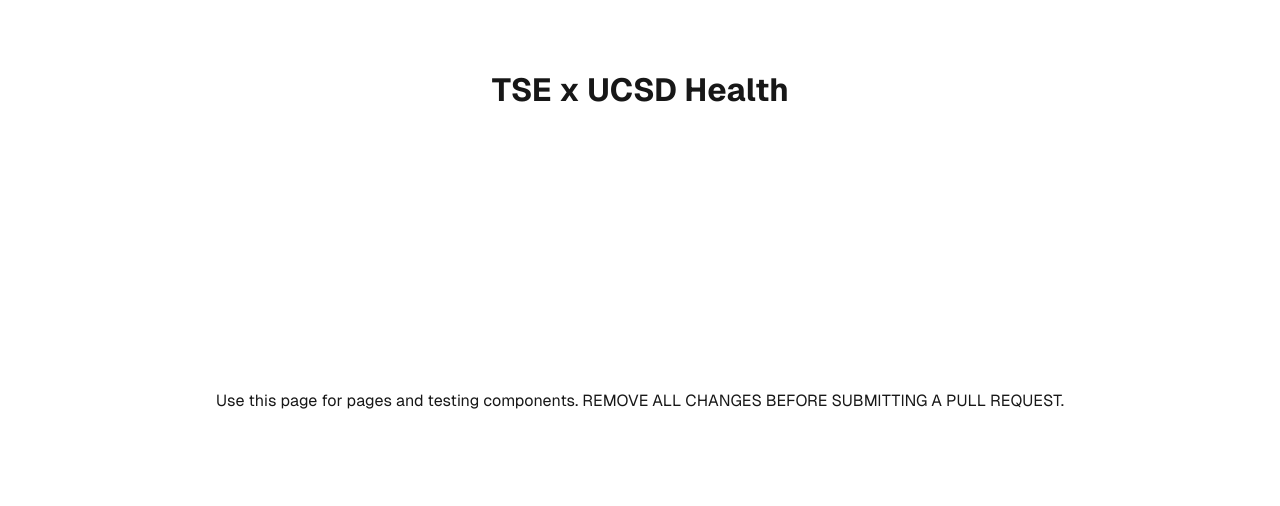
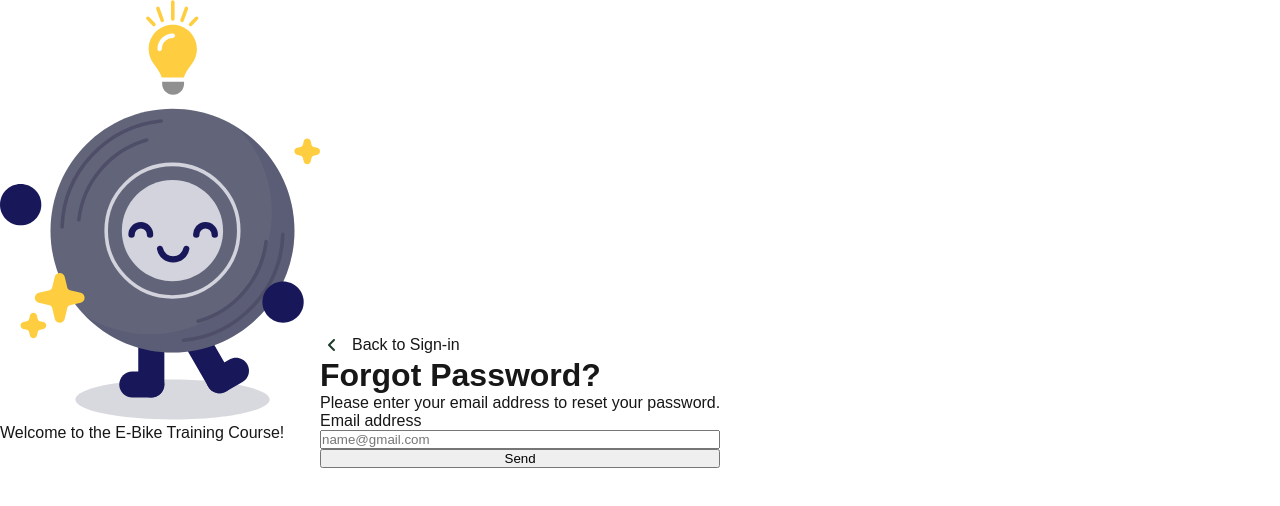
Before and after one commit to TritonSE/UCSD-Health-Gamified-Website, a Next.js app in the folder frontend/: page / in a window 1280 px wide. Shown: the top 506 px of the page. Built offline with nearby package versions, Linux system fonts and the light colour scheme.

Commit message:
Add backbone

```diff
--- /dev/null
+++ b/frontend/src/app/components/welcomePanel.tsx
@@ -0,0 +1,17 @@
+import Image from "next/image";
+import React from "react";
+
+import mascotImage from "../../../public/happy_mascot.svg";
+
+import styles from "./welcomePanel.module.css";
+
+const LeftSection: React.FC = () => {
+  return (
+    <div>
+      <Image src={mascotImage} alt="Mascot" />
+      <div>Welcome to the E-Bike Training Course!</div>
+    </div>
+  );
+};
+
+export default LeftSection;
--- a/frontend/src/app/page.module.css
+++ b/frontend/src/app/page.module.css
@@ -1,168 +1,28 @@
 .page {
-  --gray-rgb: 0, 0, 0;
-  --gray-alpha-200: rgba(var(--gray-rgb), 0.08);
-  --gray-alpha-100: rgba(var(--gray-rgb), 0.05);
-
-  --button-primary-hover: #383838;
-  --button-secondary-hover: #f2f2f2;
-
-  display: grid;
-  grid-template-rows: 20px 1fr 20px;
-  align-items: center;
-  justify-items: center;
-  min-height: 100svh;
-  padding: 80px;
-  gap: 64px;
-  font-family: var(--font-geist-sans);
+  width: 100vw;
+  height: 100vh;
+  display: flex;
+  flex-direction: row;
+  /* justify-content: space-between; */
 }
 
-@media (prefers-color-scheme: dark) {
-  .page {
-    --gray-rgb: 255, 255, 255;
-    --gray-alpha-200: rgba(var(--gray-rgb), 0.145);
-    --gray-alpha-100: rgba(var(--gray-rgb), 0.06);
-
-    --button-primary-hover: #ccc;
-    --button-secondary-hover: #1a1a1a;
-  }
+/* right side formatting */
+.right {
+  display: flex;
+  justify-content: center;
+  flex-direction: column;
+  height: 100%;
+  /* width: 50%; */
 }
 
-.main {
+/* back to sign-in */
+.back {
   display: flex;
-  flex-direction: column;
-  gap: 32px;
-  grid-row-start: 2;
+  align-items: center;
 }
 
-.main ol {
-  font-family: var(--font-geist-mono);
-  padding-left: 0;
-  margin: 0;
-  font-size: 14px;
-  line-height: 24px;
-  letter-spacing: -0.01em;
-  list-style-position: inside;
+.back img {
+  width: 1.5rem;
+  height: 1.5rem;
+  margin-right: 0.5rem;
 }
-
-.main li:not(:last-of-type) {
-  margin-bottom: 8px;
-}
-
-.main code {
-  font-family: inherit;
-  background: var(--gray-alpha-100);
-  padding: 2px 4px;
-  border-radius: 4px;
-  font-weight: 600;
-}
-
-.ctas {
-  display: flex;
-  gap: 16px;
-}
-
-.ctas a {
-  appearance: none;
-  border-radius: 128px;
-  height: 48px;
-  padding: 0 20px;
-  border: none;
-  border: 1px solid transparent;
-  transition:
-    background 0.2s,
-    color 0.2s,
-    border-color 0.2s;
-  cursor: pointer;
-  display: flex;
-  align-items: center;
-  justify-content: center;
-  font-size: 16px;
-  line-height: 20px;
-  font-weight: 500;
-}
-
-a.primary {
-  background: var(--foreground);
-  color: var(--background);
-  gap: 8px;
-}
-
-a.secondary {
-  border-color: var(--gray-alpha-200);
-  min-width: 180px;
-}
-
-.footer {
-  grid-row-start: 3;
-  display: flex;
-  gap: 24px;
-}
-
-.footer a {
-  display: flex;
-  align-items: center;
-  gap: 8px;
-}
-
-.footer img {
-  flex-shrink: 0;
-}
-
-/* Enable hover only on non-touch devices */
-@media (hover: hover) and (pointer: fine) {
-  a.primary:hover {
-    background: var(--button-primary-hover);
-    border-color: transparent;
-  }
-
-  a.secondary:hover {
-    background: var(--button-secondary-hover);
-    border-color: transparent;
-  }
-
-  .footer a:hover {
-    text-decoration: underline;
-    text-underline-offset: 4px;
-  }
-}
-
-@media (max-width: 600px) {
-  .page {
-    padding: 32px;
-    padding-bottom: 80px;
-  }
-
-  .main {
-    align-items: center;
-  }
-
-  .main ol {
-    text-align: center;
-  }
-
-  .ctas {
-    flex-direction: column;
-  }
-
-  .ctas a {
-    font-size: 14px;
-    height: 40px;
-    padding: 0 16px;
-  }
-
-  a.secondary {
-    min-width: auto;
-  }
-
-  .footer {
-    flex-wrap: wrap;
-    align-items: center;
-    justify-content: center;
-  }
-}
-
-@media (prefers-color-scheme: dark) {
-  .logo {
-    filter: invert();
-  }
-}
--- a/frontend/src/app/page.tsx
+++ b/frontend/src/app/page.tsx
@@ -1,14 +1,30 @@
+import Image from "next/image";
+
+import leftArrow from "../../public/left_arrow.svg";
+
+import WelcomePanel from "./components/welcomePanel";
 import styles from "./page.module.css";
 
 export default function Home() {
   return (
     <div className={styles.page}>
-      <h1> TSE x UCSD Health </h1>
-      <p>
-        {" "}
-        Use this page for pages and testing components. REMOVE ALL CHANGES BEFORE SUBMITTING A PULL
-        REQUEST.
-      </p>
+      {/* left side */}
+      <WelcomePanel />
+
+      {/* right side */}
+      <div className={styles.right}>
+        <span className={styles.back}>
+          <Image width="100" height="100" src={leftArrow} alt="test" />
+          <p>Back to Sign-in</p>
+        </span>
+
+        <h1>Forgot Password?</h1>
+        <p>Please enter your email address to reset your password. </p>
+        <label htmlFor="email">Email address</label>
+        <input type="text" placeholder="name@gmail.com" />
+
+        <button>Send</button>
+      </div>
     </div>
   );
 }
```
Also changed, not shown: frontend/public/happy_mascot.svg (added), frontend/public/left_arrow.svg (added).
